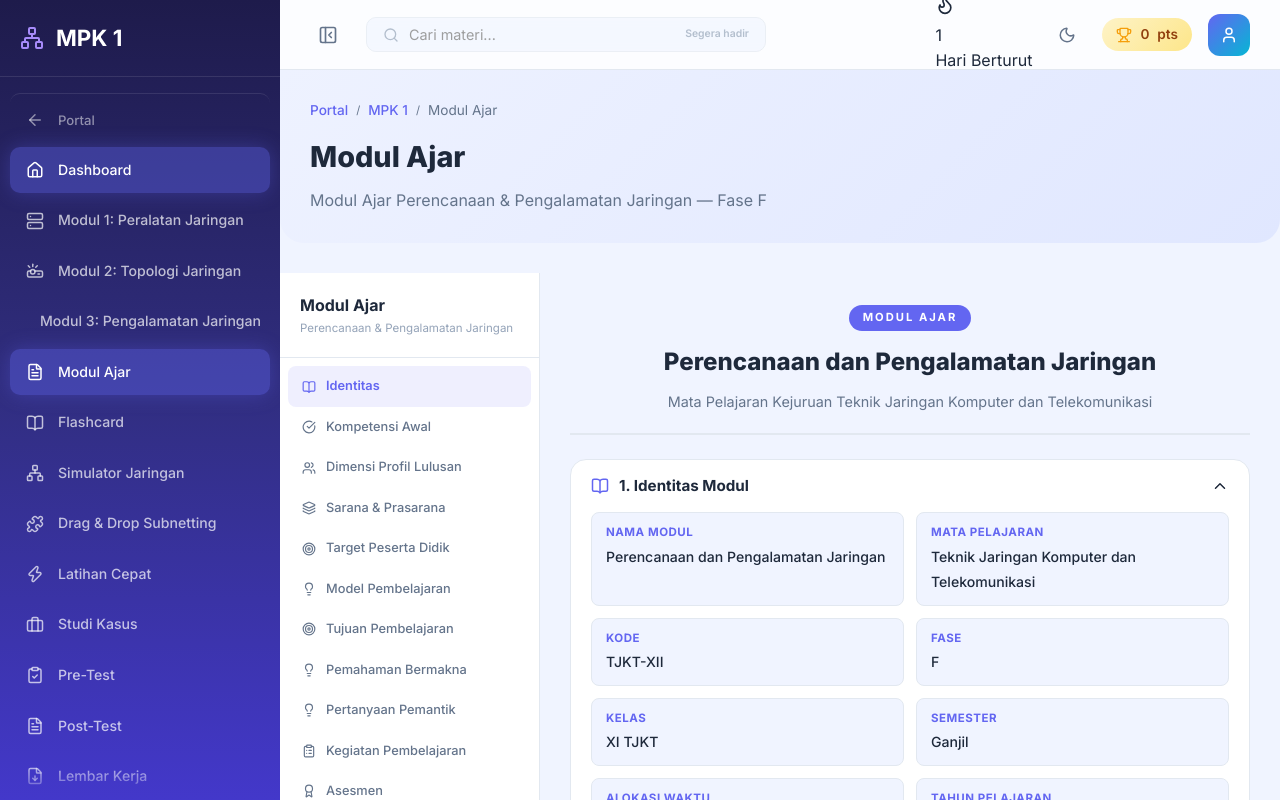
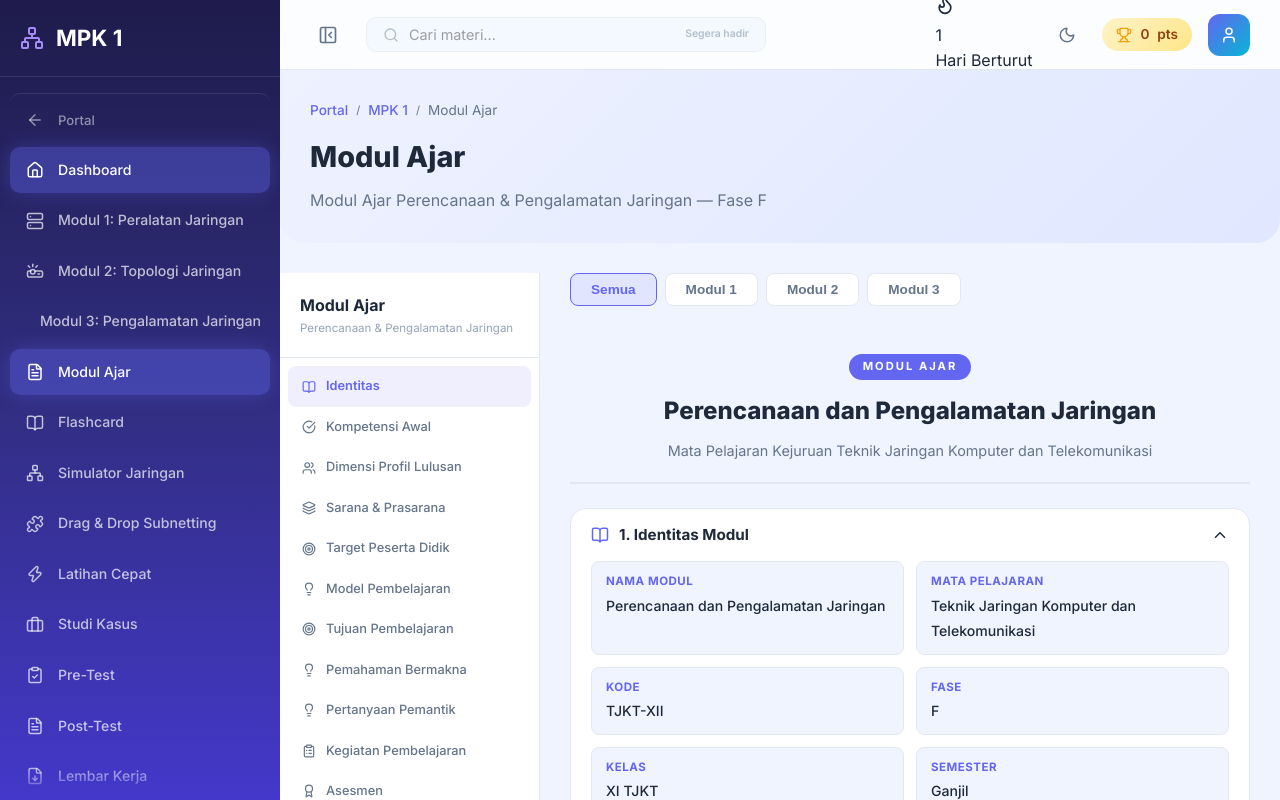
Before and after one commit to mulyadi66/media-pembelajaran-jarkom, a React (Vite) app: page /mpk1/modul-ajar in a window 1280 px wide. Shown: the top 800 px of the page. Built offline with nearby package versions, Linux system fonts and the light colour scheme.

Commit message:
feat: tambah filter Modul 1/2/3 di Modul Ajar

```diff
--- a/src/App.css
+++ b/src/App.css
@@ -1337,6 +1337,20 @@ a { text-decoration: none; color: inherit; }
 
 .ma-content { flex: 1; padding: 0 30px 30px; max-width: 900px; }
 
+.ma-modul-tabs {
+  display: flex; gap: 8px; margin-bottom: 16px; flex-wrap: wrap;
+}
+
+.ma-modul-tab {
+  padding: 8px 20px; border-radius: 8px; border: 1px solid var(--border);
+  background: var(--bg-card); color: var(--text-light); font-weight: 600;
+  font-size: 0.85rem; cursor: pointer; transition: all 0.2s;
+}
+
+.ma-modul-tab:hover { border-color: var(--primary); color: var(--primary); }
+
+.ma-modul-tab.active { background: rgba(99,102,241,0.1); border-color: var(--primary); color: var(--primary); }
+
 .ma-title-block {
   text-align: center; padding: 30px 0 20px;
   border-bottom: 2px solid var(--border); margin-bottom: 24px;
--- a/src/pages/ModulAjarPage.jsx
+++ b/src/pages/ModulAjarPage.jsx
@@ -1,6 +1,19 @@
-import { useState } from 'react';
+import { useState, useMemo } from 'react';
 import { Printer, ChevronDown, ChevronUp, BookOpen, CheckCircle, Users, Target, Lightbulb, ClipboardList, Award, ArrowRight, Layers } from 'lucide-react';
 import { modulAjar } from '../data/modulAjar';
+
+const MODUL_FILTERS = [
+  { key: 'all', label: 'Semua' },
+  { key: 1, label: 'Modul 1' },
+  { key: 2, label: 'Modul 2' },
+  { key: 3, label: 'Modul 3' },
+];
+
+const MODUL_RANGES = {
+  1: ['1-2'],
+  2: ['3-4'],
+  3: ['5-6'],
+};
 
 const navItems = [
   { id: 'identitas', label: 'Identitas', icon: BookOpen },
@@ -19,6 +32,12 @@ const navItems = [
   { id: 'daftarPustaka', label: 'Daftar Pustaka', icon: BookOpen },
   { id: 'lampiran', label: 'Lampiran', icon: ClipboardList },
 ];
+
+const MODUL_NAMES = {
+  1: { judul: 'Peralatan Jaringan', identitas: 'Perencanaan dan Pengalamatan Jaringan (Modul 1: Peralatan Jaringan)' },
+  2: { judul: 'Topologi Jaringan', identitas: 'Perencanaan dan Pengalamatan Jaringan (Modul 2: Topologi Jaringan)' },
+  3: { judul: 'Pengalamatan Jaringan', identitas: 'Perencanaan dan Pengalamatan Jaringan (Modul 3: Pengalamatan Jaringan)' },
+};
 
 const m = modulAjar;
 
@@ -51,6 +70,15 @@ function Table({ headers, rows }) {
 
 export default function ModulAjarPage() {
   const [activeSection, setActiveSection] = useState('identitas');
+  const [modulFilter, setModulFilter] = useState('all');
+
+  const filteredKegiatan = useMemo(() => {
+    if (modulFilter === 'all') return m.kegiatanPembelajaran;
+    const range = MODUL_RANGES[modulFilter];
+    return m.kegiatanPembelajaran.filter(kp => range.includes(kp.pertemuan));
+  }, [modulFilter]);
+
+  const modulInfo = MODUL_NAMES[modulFilter] || null;
 
   return (
     <div className="ma-layout">
@@ -77,12 +105,22 @@ export default function ModulAjarPage() {
         </button>
       </nav>
 
-      {/* Content */}
+        {/* Content */}
       <div className="ma-content">
+        {/* Modul Filter Tabs */}
+        <div className="ma-modul-tabs" role="tablist" aria-label="Filter modul">
+          {MODUL_FILTERS.map(f => (
+            <button key={f.key} className={`ma-modul-tab ${modulFilter === f.key ? 'active' : ''}`}
+              onClick={() => setModulFilter(f.key)} role="tab" aria-selected={modulFilter === f.key}>
+              {f.label}
+            </button>
+          ))}
+        </div>
+
         {/* Title */}
         <div className="ma-title-block">
           <div className="ma-badge">MODUL AJAR</div>
-          <h1>Perencanaan dan Pengalamatan Jaringan</h1>
+          <h1>{modulInfo ? modulInfo.judul : 'Perencanaan dan Pengalamatan Jaringan'}</h1>
           <p>Mata Pelajaran Kejuruan Teknik Jaringan Komputer dan Telekomunikasi</p>
         </div>
 
@@ -180,8 +218,11 @@ export default function ModulAjarPage() {
         </Section>
 
         {/* Kegiatan Pembelajaran */}
-        <Section id="kegiatanPembelajaran" title="10. Kegiatan Pembelajaran" icon={ClipboardList}>
-          {m.kegiatanPembelajaran.map((kp, i) => (
+        <Section id="kegiatanPembelajaran" title={`10. Kegiatan Pembelajaran${modulInfo ? ` — ${modulInfo.judul}` : ''}`} icon={ClipboardList}>
+          {filteredKegiatan.length === 0 && (
+            <p style={{color:'var(--text-lighter)',padding:20,textAlign:'center'}}>Tidak ada kegiatan pembelajaran untuk modul ini.</p>
+          )}
+          {filteredKegiatan.map((kp, i) => (
             <div key={i} className="ma-pertemuan">
               <div className="ma-pertemuan-header">
                 <span className="ma-pertemuan-badge">Pertemuan {kp.pertemuan}</span>
```
